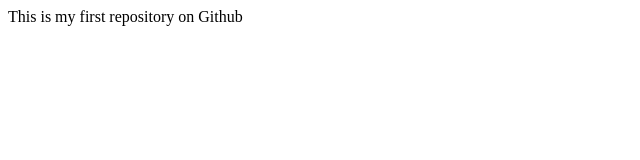
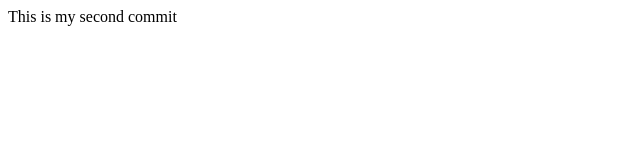
Before and after one commit to chinnia/first-project, a plain HTML site: page index.html in a window 1280 px wide. Shown: the full height of the page, 0-640 px from the left. Drawn offline with Linux system fonts and the light colour scheme.

Commit message:
Second Commit

```diff
--- a/index.html
+++ b/index.html
@@ -1,5 +1,5 @@
 <html>
 <body>
-	<p>This is my first repository on Github</p>
+	<p>This is my second commit</p>
 </body>
 </html>
```
